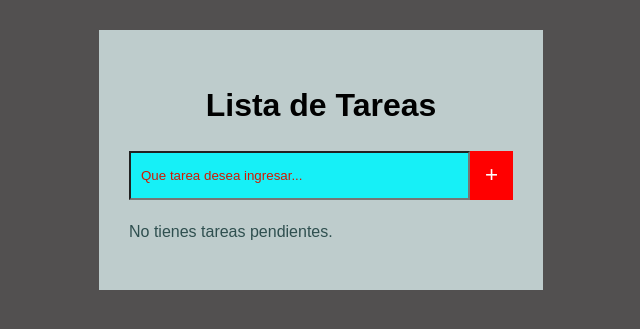
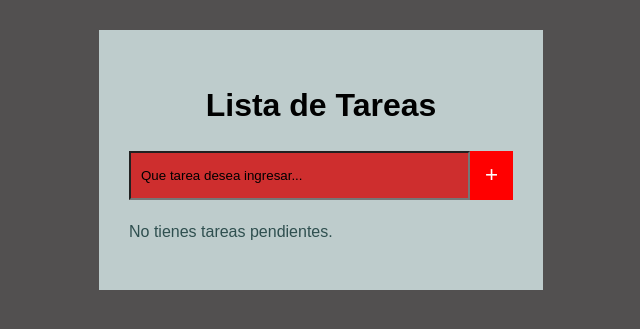
Before and after one commit to KZIESSE/Proyecto_Notas, a PHP site: page / in a window 1280 px wide. Shown: the top 329 px of the page, without its empty margins (319-959 px from the left). Run offline with PHP 8.4, Linux system fonts and the light colour scheme.

Commit message:
Update style.css

```diff
--- a/style.css
+++ b/style.css
@@ -34,10 +34,10 @@ body {
   }
 
   input{
-    background-color: rgb(22, 240, 247);
+    background-color: rgb(206, 46, 46);
   }
   ::placeholder{
-    color: rgb(211, 25, 0);
+    color: rgb(0, 0, 0);
   }
   input {
     padding: 15px 10px;
@@ -46,7 +46,7 @@ body {
   }
 
   .li-container {
-    background-color: rgb(190, 204, 204);
+    background-color: rgb(223, 97, 97);
     width: 100%;
     color: rgb(252, 91, 17);
     margin-top: 20px;
```
